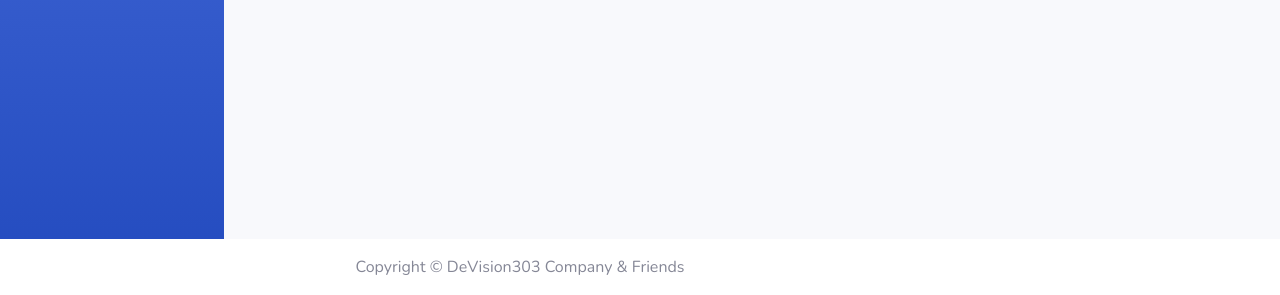
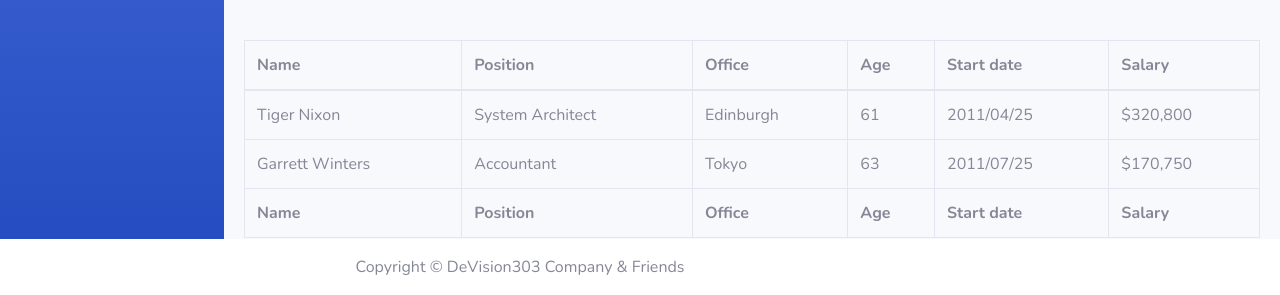
Before and after one commit to Konfirm44/AnimalClassing, a Django app: page / in a window 1280 px wide. Shown: the part 505-800 px from the top of the page. Run offline with Django 4.2, Linux system fonts and the light colour scheme; the visitor is signed in with stand-in values (Sample User, id 1); data that the repository does not hold is empty; some libraries are stand-ins or nearby versions.

Commit message:
Frontend jedi fast fixes

```diff
--- a/AnimalClassing/settings.py
+++ b/AnimalClassing/settings.py
@@ -125,4 +125,4 @@ DEFAULT_AUTO_FIELD = 'django.db.models.BigAutoField'
 
 MEDIA_ROOT = BASE_DIR / 'uploads'
 MEDIA_URL = 'media/'
-LOGOUT_REDIRECT_URL = '../../success'
+LOGOUT_REDIRECT_URL = 'login'
--- a/templates/base.html
+++ b/templates/base.html
@@ -201,15 +201,15 @@
         <div class="modal-dialog" role="document">
             <div class="modal-content">
                 <div class="modal-header">
-                    <h5 class="modal-title" id="exampleModalLabel">Ready to Leave?</h5>
+                    <h5 class="modal-title" id="exampleModalLabel">Gotowy do wyjścia?</h5>
                     <button class="close" type="button" data-dismiss="modal" aria-label="Close">
                         <span aria-hidden="true">×</span>
                     </button>
                 </div>
-                <div class="modal-body">Select "Logout" below if you are ready to end your current session.</div>
+                <div class="modal-body">Wybierz "Wyloguj" jeżeli chcesz  zakończyć bierzącą sesję.</div>
                 <div class="modal-footer">
-                    <button class="btn btn-secondary" type="button" data-dismiss="modal">Cancel</button>
-                    <a class="btn btn-primary" href="login.html">Logout</a>
+                    <button class="btn btn-secondary" type="button" data-dismiss="modal">Anuluj</button>
+                    <a class="btn btn-primary" href="accounts/logout">Wyloguj</a>
                 </div>
             </div>
         </div>
--- a/templates/index.html
+++ b/templates/index.html
@@ -22,4 +22,49 @@
     </div>
 </div>
 
+<div class="card-body">
+    <div class="table-responsive">
+        <table class="table table-bordered" id="dataTable" width="100%" cellspacing="0">
+            <thead>
+                <tr>
+                    <th>Name</th>
+                    <th>Position</th>
+                    <th>Office</th>
+                    <th>Age</th>
+                    <th>Start date</th>
+                    <th>Salary</th>
+                </tr>
+            </thead>
+            <tfoot>
+                <tr>
+                    <th>Name</th>
+                    <th>Position</th>
+                    <th>Office</th>
+                    <th>Age</th>
+                    <th>Start date</th>
+                    <th>Salary</th>
+                </tr>
+            </tfoot>
+            <tbody>
+                <tr>
+                    <td>Tiger Nixon</td>
+                    <td>System Architect</td>
+                    <td>Edinburgh</td>
+                    <td>61</td>
+                    <td>2011/04/25</td>
+                    <td>$320,800</td>
+                </tr>
+                <tr>
+                    <td>Garrett Winters</td>
+                    <td>Accountant</td>
+                    <td>Tokyo</td>
+                    <td>63</td>
+                    <td>2011/07/25</td>
+                    <td>$170,750</td>
+                </tr>
+            </tbody>
+        </table>
+    </div>
+</div>
+
 {% endblock %}
```
Also changed, not shown: templates/page_end.html (deleted, +0 -66 lines), templates/page_start.html (deleted, +0 -171 lines), templates/success.html (+13 -4 lines), web/static/img/ok_emoji.jpg (added).
